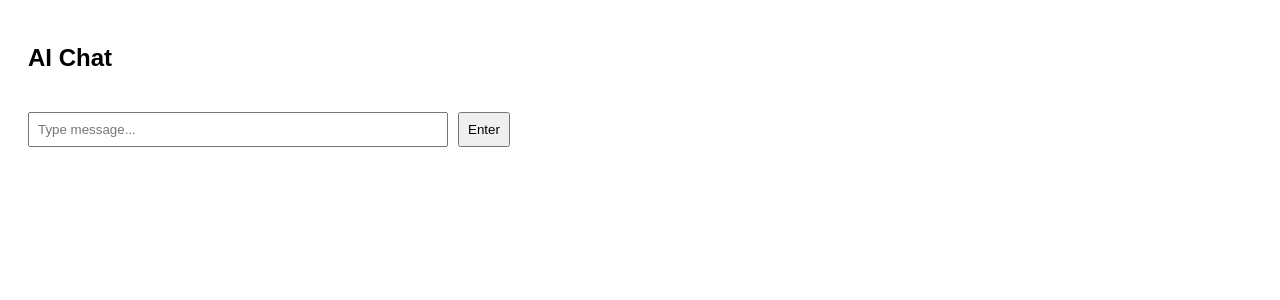
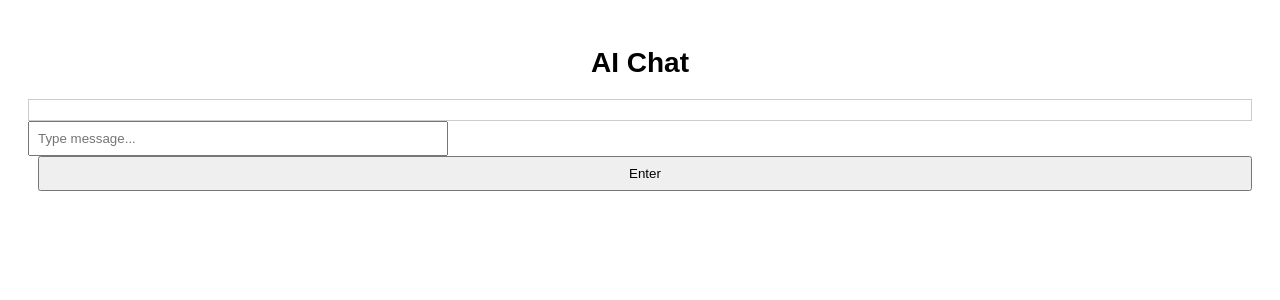
Before and after one commit to Rohit-more-2003/ai-assistant, a React (Vite) app in the folder frontend/: page / in a window 1280 px wide. Shown: the top 300 px of the page. Built offline with nearby package versions, Linux system fonts and the light colour scheme.

Commit message:
chat layout set to full height

```diff
--- a/frontend/src/App.css
+++ b/frontend/src/App.css
@@ -1,22 +1,30 @@
 .container{
+    max-height: 100vh;
+    display: flex;
+    flex-direction: column;
+    font-family: Arial, Helvetica, sans-serif;
     padding: 20px;
-    font-family: Arial, Helvetica, sans-serif;
 }
 
 .title{
-    font-size: 24px;
+    font-size: 28px;
     margin-bottom: 20px;
+    align-items: center; /* by default for vertical, but if flex-direction is column, then for horizontal */
+    text-align: center;
 }
 
 .chat-box{
-    margin-bottom: 20px;
+    flex: 1;
+    overflow-y: auto;
     display: flex;
     flex-direction: column;
+    padding: 10px;
+    border: 1px solid #ccc;
 }
 
 .message{
+    padding: 10px;
     margin-bottom: 10px;
-    padding: 10px;
     border-radius: 10px;
     max-width: 60%;
 }
```
